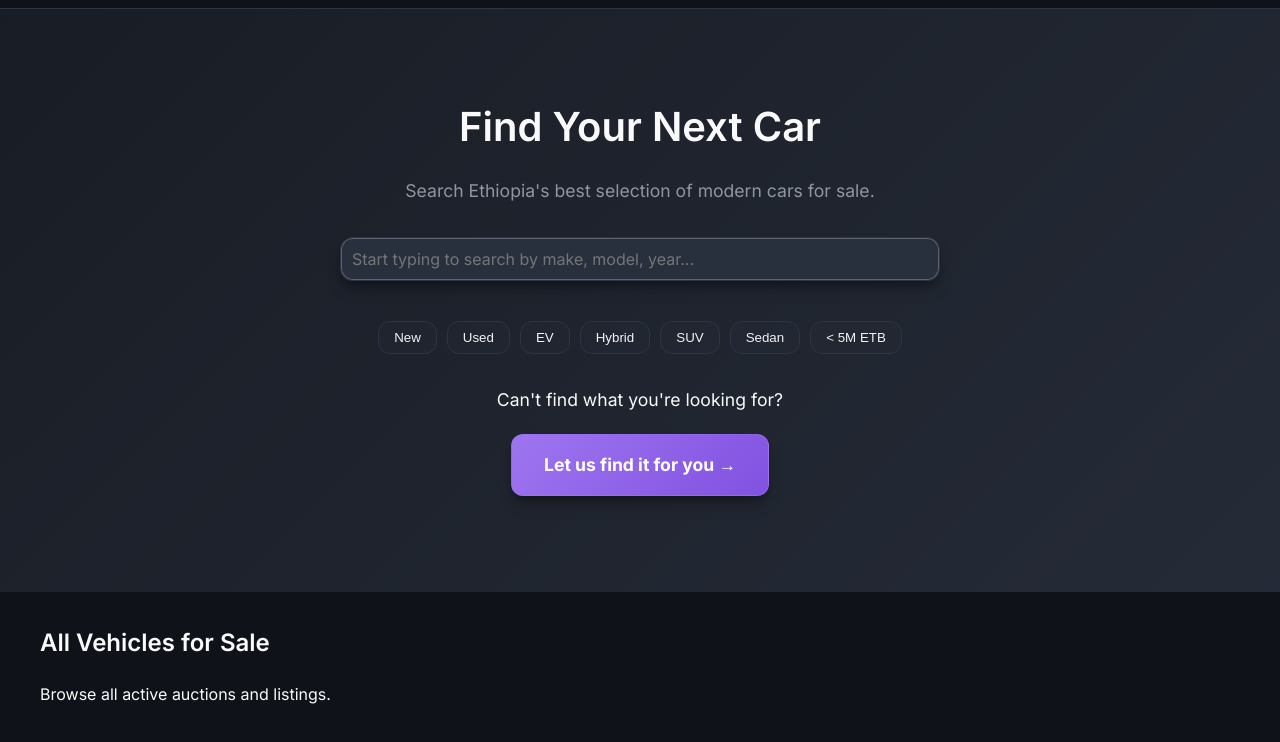
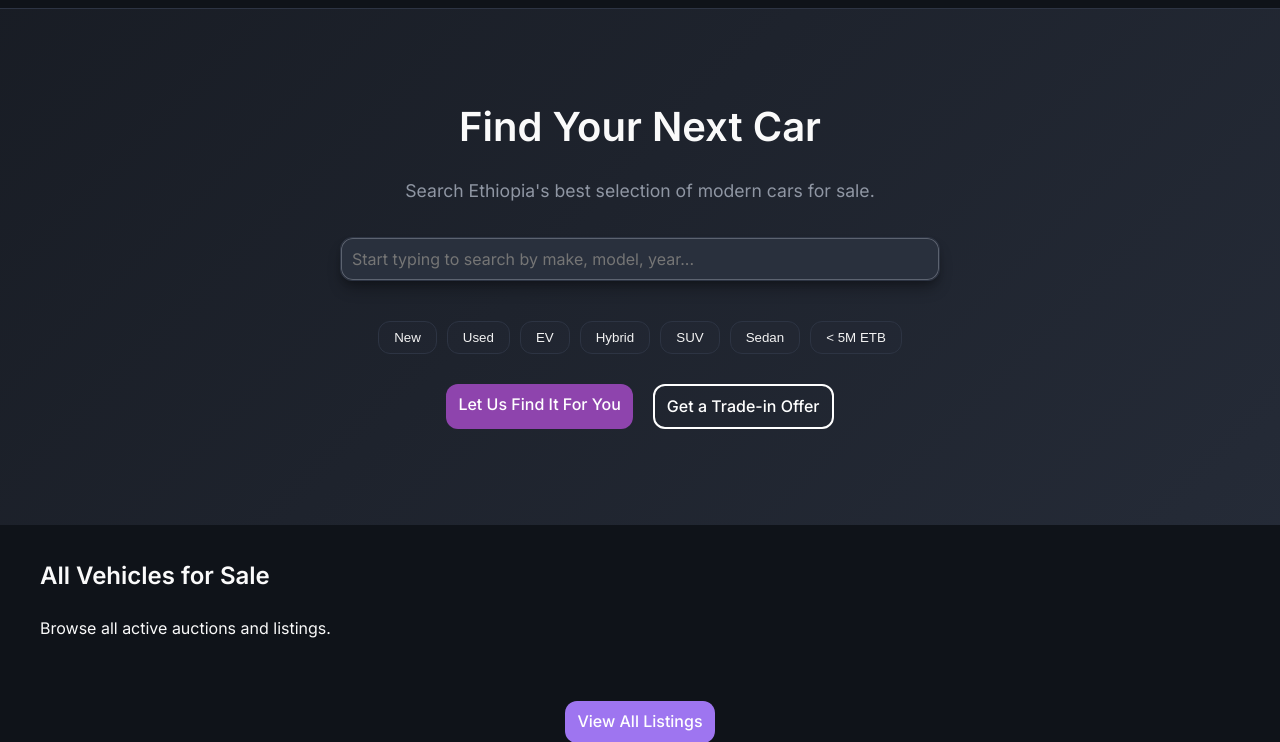
Before and after one commit to amenelu/mekina, a Python web app: template car-auction-mvp/templates/home.html in a window 1280 px wide. Shown: the part 54-796 px from the top of the page. Run offline with Jinja, Linux system fonts and the light colour scheme; the template is opened without the code that fills it, so the values that code supplies are empty.

Commit message:
feat(ui): Refine homepage CTAs and navigation
This commit improves the user experience by making key actions more prominent on the homepage and cleaning up the main navigation.

- **Homepage CTAs:**
  - The "Let Us Find It For You" and "Get a Trade-in Offer" actions are now prominent, styled buttons within the hero section.
  - The "Let Us Find It For You" button is styled as the primary action with a purple background.
  - The "Get a Trade-in Offer" button is styled as a secondary, outlined button.

- **Navigation:**
  - The "Trade-in" link has been removed from the main navigation bar to reduce redundancy, as the feature is now highlighted on the homepage.

- **Dependencies & Filters:**
  - Adds the `humanize` library and registers a custom template filter to correctly format prices with commas, resolving a `TemplateRuntimeError`.

```diff
--- a/car-auction-mvp/templates/base.html
+++ b/car-auction-mvp/templates/base.html
@@ -97,7 +97,6 @@
                         {{ nav_link('main.all_listings', 'All Listings') }}
                         {{ nav_link('rentals.list_rentals', 'Rentals') }}
                         {{ nav_link('request.my_requests', 'My Requests', ['request.request_detail']) }}
-                        {{ nav_link('tradein.submit_trade_in', 'Trade-in') }}
                         {{ nav_link('seller.dashboard', 'Seller Dashboard') }}
                     {% else %}
                         {{ nav_link('main.all_listings', 'All Listings') }}
--- a/car-auction-mvp/templates/home.html
+++ b/car-auction-mvp/templates/home.html
@@ -1,6 +1,28 @@
 {% extends "base.html" %}
 
 {% block title %}Welcome - Mekina Auction{% endblock %}
+
+{% block page_styles %}
+<style>
+    .hero-actions {
+        display: flex;
+        justify-content: center;
+        gap: 20px;
+        flex-wrap: wrap;
+        margin-top: 30px;
+    }
+    .hero-actions .btn.primary {
+        background-color: #8e44ad; /* A nice purple color */
+        color: white;
+        border-color: #8e44ad;
+    }
+    .hero-actions .btn.secondary {
+        background-color: transparent;
+        color: white;
+        border: 2px solid white;
+    }
+</style>
+{% endblock %}
 
 {# Override the main_content block to prevent the default <main> tag from rendering on the homepage #}
 {% block main_content %}{% endblock %}
@@ -27,16 +49,12 @@
                 </div>
                 <div id="search-suggestions" class="search-suggestions-container"></div>
             </div>
-            {% if not current_user.is_dealer %}
-                <div class="find-car-link">
-                    <span>Can't find what you're looking for?</span>
-                    {% if current_user.is_authenticated %}
-                        <a href="{{ url_for('request.start_request') }}" class="find-car-cta">Let us find it for you &rarr;</a>
-                    {% else %}
-                        <a href="{{ url_for('auth.login', next=url_for('request.start_request')) }}" class="find-car-cta">Let us find it for you &rarr;</a>
-                    {% endif %}
-                </div>
-            {% endif %}
+
+            <div class="hero-actions">
+                <a href="{{ url_for('request.start_request') }}" class="btn primary">Let Us Find It For You</a>
+                <a href="{{ url_for('tradein.submit_trade_in') }}" class="btn secondary">Get a Trade-in Offer</a>
+            </div>
+
         </div>
     </div>
 
```
